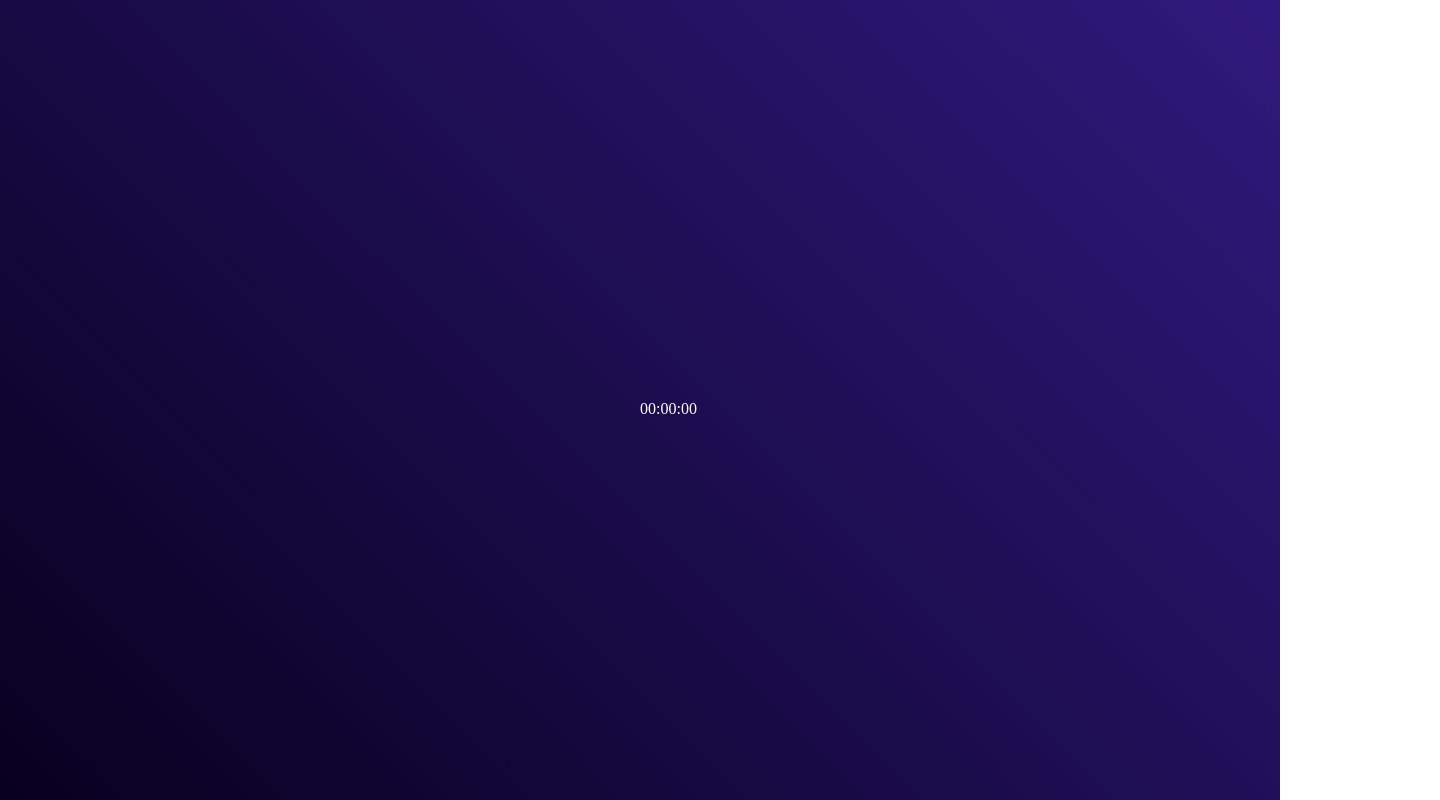
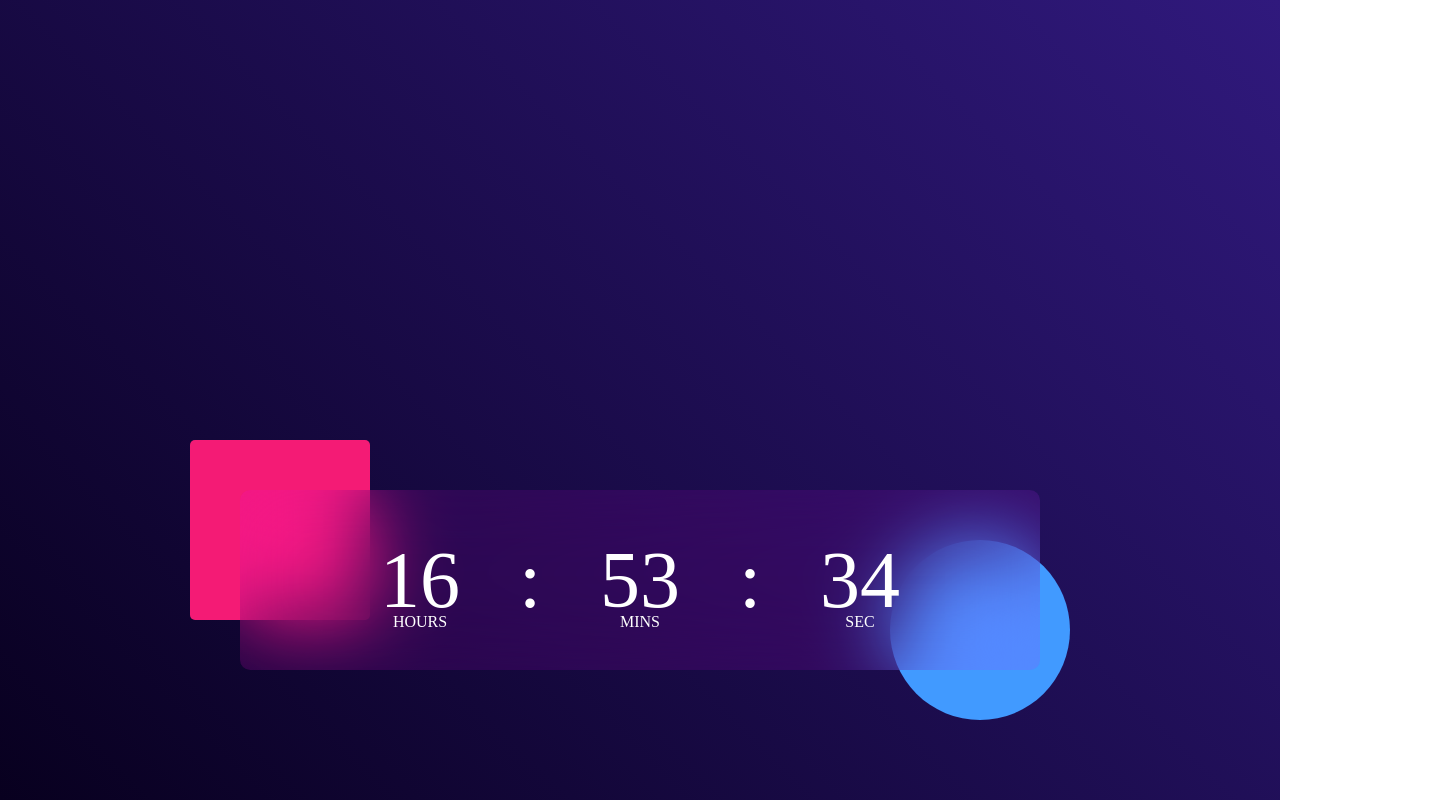
Before and after one commit to FaizAnsari04/Dynamic-Clock-, a plain HTML site: page index.html in a window 1280 px wide. Shown: the whole page, 1440 px wide, since content can reach past the window. Drawn offline with Linux system fonts and the light colour scheme.

Commit message:
main file

```diff
--- a/index.html
+++ b/index.html
@@ -1,24 +1,43 @@
 <!DOCTYPE html>
 <html lang="en">
   <head>
-    <meta charset="UTF-8">
-    <meta name="viewport" content="width=device-width, initial-scale=1.0">
+    <meta charset="UTF-8" />
+    <meta name="viewport" content="width=device-width, initial-scale=1.0" />
     <!--Stylesheet Link-->
-    <link rel="stylesheet" href="style.css">
-    <!--Script File-->
-    <link href="script.js">
-    <title>Dyanmic Clock </title>
+    <link rel="stylesheet" href="style.css" />
+
+    <title>Dyanmic Clock</title>
   </head>
   <body>
+    <div class="fluid-container">
+      <div class="row">
+        <div class="col-12 col-l-12 col-md-12 col-s-12">
           <div class="hero">
             <div class="container">
-            <div class="Clock">
-                00:00:00
-
+              <div class="clock">
+                <label id="hrs">00</label>
+                <label>:</label>
+                <label id="min">00</label>
+                <label>:</label>
+                <label id="sec">00</label>
+              </div>
+            </div>
+          </div>
+        </div>
+      </div>
     </div>
 
-        </div>
+    <script>
+      let hrs = document.getElementById("hrs");
+      let min = document.getElementById("min");
+      let sec = document.getElementById("sec");
+      setInterval(() => {
+        let currentTime = new Date();
 
-   </div>
+        hrs.innerHTML = currentTime.getHours();
+        min.innerHTML = currentTime.getMinutes();
+        sec.innerHTML = currentTime.getSeconds();
+      }, 1000);
+    </script>
   </body>
 </html>
--- a/script.js
+++ b/script.js
@@ -0,0 +1,5 @@
+let hrs=document.getElementById("hrs");
+let min=document.getElementById("min");
+let sec=document.getElementById("sec");
+let currentTime=new Date();
+console.log(currentTime);
--- a/style.css
+++ b/style.css
@@ -19,13 +19,67 @@
     position: absolute;
     top: 50%;
     left:50%;
-    transform:transalate(-50%,50%);
+    transform:translate(-50%,50%);
 }
 .clock{
     width: 100%;
     height: 100%;
-    background-color: red;
+    background:rgba(235, 0, 255, 0.11);
     border-radius: 10px;
+    display: flex;
     align-items: center;
     justify-content: center;
+    backdrop-filter: blur(40px);
 }
+.container::before{
+    content: '';
+    width: 180px;
+    height: 180px;
+    background: #f41b75;
+    border-radius: 5px;
+    position: absolute;
+    left: -50px;
+    top: -50px;
+    z-index: -1;
+}
+.container::after{
+    content: '';
+    width: 180px;
+    height: 180px;
+    background: #419aff;
+    border-radius: 500px;
+    position: absolute;
+    right: -30px;
+    bottom: -50px;
+    z-index: -1;
+}
+.clock label
+{
+    font-size: 80px;
+    width: 110px;
+    display: inline-block;
+    text-align: center;
+    position: relative;
+
+}
+.clock label::after
+{
+    content: '';
+    font-size: 16px;
+    font-weight: 400;
+    position: absolute;
+    bottom: -5px;
+    left: 50%;
+    transform: translateX(-50%);
+}
+#hrs::after
+{
+    content: 'HOURS';
+}
+#min::after{
+    content: 'MINS';
+}
+#sec::after
+{
+    content: "SEC";
+}
```
Lines whose indentation alone changed are shown as unchanged.
